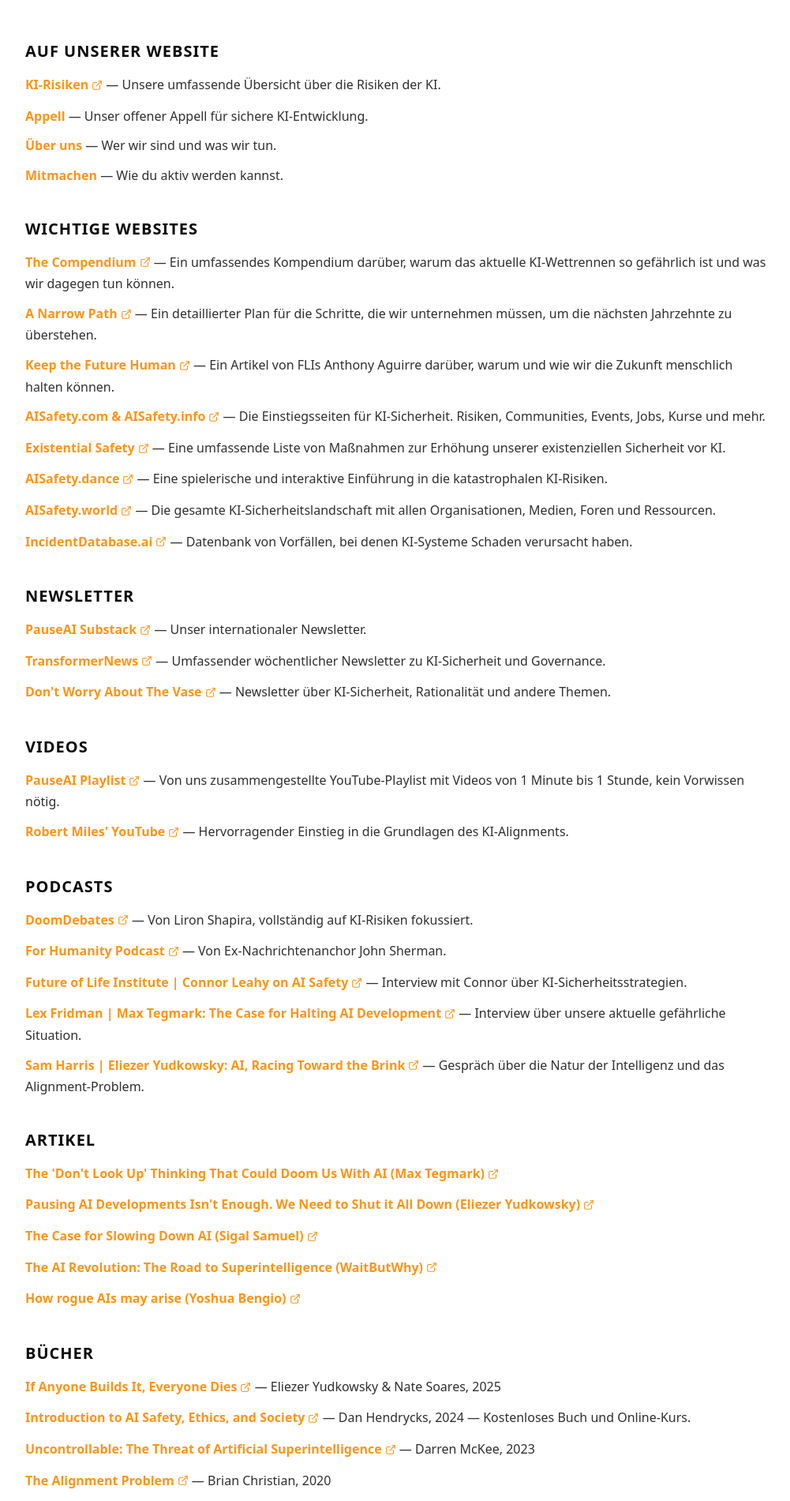
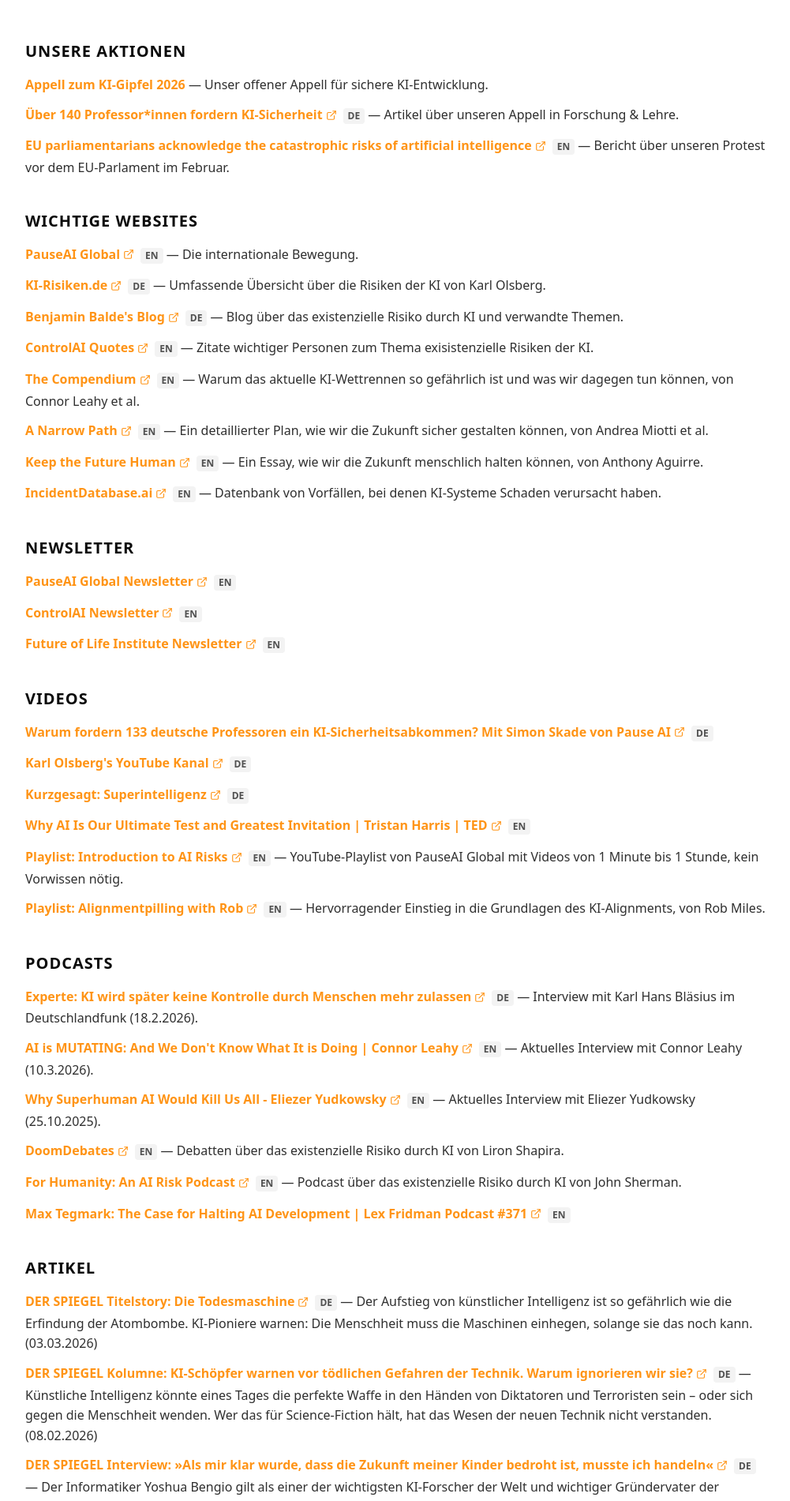
Before and after one commit to SimonSkade1/PauseAI-Germany-Website, a Next.js app: page /informieren in a window 1280 px wide. Shown: the part 340-2241 px from the top of the page at 79% size, without its empty margins (136-1137 px from the left). Built offline with nearby package versions, Linux system fonts and the light colour scheme.

Commit message:
v2 von markus

```diff
--- a/src/app/informieren/page.tsx
+++ b/src/app/informieren/page.tsx
@@ -8,6 +8,7 @@ type Resource = {
   href: string;
   description?: string;
   external?: boolean;
+  language?: "DE" | "EN";
 };
 
 function ResourceList({ items }: { items: Resource[] }) {
@@ -30,6 +31,11 @@ function ResourceList({ items }: { items: Resource[] }) {
               {item.title}
             </Link>
           )}
+          {item.language && (
+            <span className="ml-2 inline-flex items-center rounded-sm bg-pause-black/5 px-1.5 py-0.5 text-xs font-body-bold text-pause-black/70">
+              {item.language}
+            </span>
+          )}
           {item.description && <> — {item.description}</>}
         </li>
       ))}
@@ -39,236 +45,296 @@ function ResourceList({ items }: { items: Resource[] }) {
 
 const internalLinks: Resource[] = [
   {
-    title: "KI-Risiken",
-    href: "https://ki-risiken.de",
-    description: "Unsere umfassende Übersicht über die Risiken der KI.",
-    external: true,
-  },
-  {
-    title: "Appell",
+    title: "Appell zum KI-Gipfel 2026",
     href: "/appell",
     description: "Unser offener Appell für sichere KI-Entwicklung.",
   },
   {
-    title: "Über uns",
-    href: "/ueber-uns",
-    description: "Wer wir sind und was wir tun.",
+    title: "Über 140 Professor*innen fordern KI-Sicherheit",
+    href: "https://www.forschung-und-lehre.de/politik/ueber-140-professorinnen-und-professoren-fordern-ki-sicherheit-7541",
+    description: "Artikel über unseren Appell in Forschung & Lehre.",
+    external: true,
+    language: "DE",
   },
   {
-    title: "Mitmachen",
-    href: "/mitmachen",
-    description: "Wie du aktiv werden kannst.",
+    title: "EU parliamentarians acknowledge the catastrophic risks of artificial intelligence",
+    href: "https://pauseai.substack.com/p/eu-parliamentarians-acknowledge-the",
+    description: "Bericht über unseren Protest vor dem EU-Parlament im Februar.",
+    external: true,
+    language: "EN",
   },
 ];
 
 const importantWebsites: Resource[] = [
   {
+    title: "PauseAI Global",
+    href: "https://pauseai.info/",
+    description: "Die internationale Bewegung.",
+    external: true,
+    language: "EN",
+  },
+  {
+    title: "KI-Risiken.de",
+    href: "https://ki-risiken.de",
+    description: "Umfassende Übersicht über die Risiken der KI von Karl Olsberg.",
+    external: true,
+    language: "DE",
+  },
+  {
+    title: "Benjamin Balde's Blog",
+    href: "https://substack.com/@amirbenjaminbalde",
+    description: "Blog über das existenzielle Risiko durch KI und verwandte Themen.",
+    external: true,
+    language: "DE",
+  },
+  {
+    title: "ControlAI Quotes",
+    href: "https://controlai.com/quotes",
+    description: "Zitate wichtiger Personen zum Thema exisistenzielle Risiken der KI.",
+    external: true,
+    language: "EN",
+  },
+  {
     title: "The Compendium",
     href: "https://www.thecompendium.ai/",
-    description:
-      "Ein umfassendes Kompendium darüber, warum das aktuelle KI-Wettrennen so gefährlich ist und was wir dagegen tun können.",
+    description: "Warum das aktuelle KI-Wettrennen so gefährlich ist und was wir dagegen tun können, von Connor Leahy et al.",
     external: true,
+    language: "EN",
   },
   {
     title: "A Narrow Path",
     href: "https://www.narrowpath.co/",
-    description:
-      "Ein detaillierter Plan für die Schritte, die wir unternehmen müssen, um die nächsten Jahrzehnte zu überstehen.",
+    description: "Ein detaillierter Plan, wie wir die Zukunft sicher gestalten können, von Andrea Miotti et al.",
     external: true,
+    language: "EN",
   },
   {
     title: "Keep the Future Human",
     href: "https://keepthefuturehuman.ai/",
-    description:
-      "Ein Artikel von FLIs Anthony Aguirre darüber, warum und wie wir die Zukunft menschlich halten können.",
+    description: "Ein Essay, wie wir die Zukunft menschlich halten können, von Anthony Aguirre.",
     external: true,
-  },
-  {
-    title: "AISafety.com & AISafety.info",
-    href: "https://www.aisafety.com",
-    description:
-      "Die Einstiegsseiten für KI-Sicherheit. Risiken, Communities, Events, Jobs, Kurse und mehr.",
-    external: true,
-  },
-  {
-    title: "Existential Safety",
-    href: "https://existentialsafety.org/",
-    description:
-      "Eine umfassende Liste von Maßnahmen zur Erhöhung unserer existenziellen Sicherheit vor KI.",
-    external: true,
-  },
-  {
-    title: "AISafety.dance",
-    href: "https://aisafety.dance",
-    description:
-      "Eine spielerische und interaktive Einführung in die katastrophalen KI-Risiken.",
-    external: true,
-  },
-  {
-    title: "AISafety.world",
-    href: "https://aisafety.world/tiles/",
-    description:
-      "Die gesamte KI-Sicherheitslandschaft mit allen Organisationen, Medien, Foren und Ressourcen.",
-    external: true,
+    language: "EN",
   },
   {
     title: "IncidentDatabase.ai",
     href: "https://incidentdatabase.ai/",
-    description:
-      "Datenbank von Vorfällen, bei denen KI-Systeme Schaden verursacht haben.",
+    description: "Datenbank von Vorfällen, bei denen KI-Systeme Schaden verursacht haben.",
     external: true,
+    language: "EN",
   },
 ];
 
 const newsletters: Resource[] = [
   {
-    title: "PauseAI Substack",
+    title: "PauseAI Global Newsletter",
     href: "https://pauseai.substack.com/",
-    description: "Unser internationaler Newsletter.",
     external: true,
+    language: "EN",
   },
   {
-    title: "TransformerNews",
-    href: "https://www.transformernews.ai/",
-    description:
-      "Umfassender wöchentlicher Newsletter zu KI-Sicherheit und Governance.",
+    title: "ControlAI Newsletter",
+    href: "https://controlai.com/newsletter",
     external: true,
+    language: "EN",
   },
   {
-    title: "Don't Worry About The Vase",
-    href: "https://thezvi.substack.com/",
-    description:
-      "Newsletter über KI-Sicherheit, Rationalität und andere Themen.",
+    title: "Future of Life Institute Newsletter",
+    href: "https://futureoflife.org/newsletter/",
     external: true,
+    language: "EN",
   },
 ];
 
 const videos: Resource[] = [
   {
-    title: "PauseAI Playlist",
+    title: "Warum fordern 133 deutsche Professoren ein KI-Sicherheitsabkommen? Mit Simon Skade von Pause AI",
+    href: "https://www.youtube.com/watch?v=4QwlOJzKGGw",
+    external: true,
+    language: "DE",
+  },
+  {
+    title: "Karl Olsberg's YouTube Kanal",
+    href: "https://www.youtube.com/@KarlOlsbergAutor",
+    external: true,
+    language: "DE",
+  },
+  {
+    title: "Kurzgesagt: Superintelligenz",
+    href: "https://www.youtube.com/watch?v=lHlxx9gS7Ek",
+    external: true,
+    language: "DE",
+  },
+  {
+    title: "Why AI Is Our Ultimate Test and Greatest Invitation | Tristan Harris | TED",
+    href: "https://www.youtube.com/watch?v=6kPHnl-RsVI",
+    external: true,
+    language: "EN",
+  },
+  {
+    title: "Playlist: Introduction to AI Risks",
     href: "https://www.youtube.com/playlist?list=PLI46NoubGtIJa0JVCBR-9CayxCOmU0EJt",
     description:
-      "Von uns zusammengestellte YouTube-Playlist mit Videos von 1 Minute bis 1 Stunde, kein Vorwissen nötig.",
+      "YouTube-Playlist von PauseAI Global mit Videos von 1 Minute bis 1 Stunde, kein Vorwissen nötig.",
     external: true,
+    language: "EN",
   },
   {
-    title: "Robert Miles' YouTube",
+    title: "Playlist: Alignmentpilling with Rob",
     href: "https://www.youtube.com/watch?v=tlS5Y2vm02c&list=PLfHsskCxi_g-c62a_dmsNuHynaXsRQm40",
-    description:
-      "Hervorragender Einstieg in die Grundlagen des KI-Alignments.",
+    description: "Hervorragender Einstieg in die Grundlagen des KI-Alignments, von Rob Miles.",
     external: true,
+    language: "EN",
   },
 ];
 
 const podcasts: Resource[] = [
   {
+    title: "Experte: KI wird später keine Kontrolle durch Menschen mehr zulassen",
+    href: "https://www.deutschlandfunk.de/forschende-fordern-sicherheitsstandards-fuer-ki-interview-k-h-blaesius-100.html",
+    description: "Interview mit Karl Hans Bläsius im Deutschlandfunk (18.2.2026).",
+    external: true,
+    language: "DE",
+  },
+  {
+    title: "AI is MUTATING: And We Don't Know What It is Doing | Connor Leahy",
+    href: "https://www.youtube.com/watch?v=rf2KFVcKQdQ",
+    description: "Aktuelles Interview mit Connor Leahy (10.3.2026).",
+    external: true,
+    language: "EN",
+  },
+  {
+    title: "Why Superhuman AI Would Kill Us All - Eliezer Yudkowsky",
+    href: "https://www.youtube.com/watch?v=nRvAt4H7d7E",
+    description: "Aktuelles Interview mit Eliezer Yudkowsky (25.10.2025).",
+    external: true,
+    language: "EN",
+  },
+  {
     title: "DoomDebates",
     href: "https://www.youtube.com/@DoomDebates",
     description:
-      "Von Liron Shapira, vollständig auf KI-Risiken fokussiert.",
+      "Debatten über das existenzielle Risiko durch KI von Liron Shapira.",
     external: true,
+    language: "EN",
   },
   {
-    title: "For Humanity Podcast",
-    href: "https://www.youtube.com/@ForHumanityPodcast",
-    description: "Von Ex-Nachrichtenanchor John Sherman.",
+    title: "For Humanity: An AI Risk Podcast",
+    href: "https://podcasts.apple.com/de/podcast/for-humanity-an-ai-risk-podcast/id1713853739",
+    description: "Podcast über das existenzielle Risiko durch KI von John Sherman.",
     external: true,
+    language: "EN",
   },
   {
-    title: "Future of Life Institute | Connor Leahy on AI Safety",
-    href: "https://youtu.be/cSL3Zau1X8g?t=1803",
-    description: "Interview mit Connor über KI-Sicherheitsstrategien.",
+    title: "Max Tegmark: The Case for Halting AI Development | Lex Fridman Podcast #371",
+    href: "https://youtu.be/VcVfceTsD0A?si=1fRfgtsKWSxh8T8F",
     external: true,
-  },
-  {
-    title: "Lex Fridman | Max Tegmark: The Case for Halting AI Development",
-    href: "https://youtu.be/VcVfceTsD0A?t=1547",
-    description: "Interview über unsere aktuelle gefährliche Situation.",
-    external: true,
-  },
-  {
-    title: "Sam Harris | Eliezer Yudkowsky: AI, Racing Toward the Brink",
-    href: "https://samharris.org/episode/SE60B0CF4B8",
-    description:
-      "Gespräch über die Natur der Intelligenz und das Alignment-Problem.",
-    external: true,
+    language: "EN",
   },
 ];
 
 const articles: Resource[] = [
   {
-    title:
-      "The 'Don't Look Up' Thinking That Could Doom Us With AI (Max Tegmark)",
+    title: "DER SPIEGEL Titelstory: Die Todesmaschine",
+    href: "https://www.spiegel.de/ausland/kuenstliche-intelligenz-regulierung-dringend-noetig-um-toedliche-risiken-zu-vermeiden-a-c0a9b62d-5872-40ef-a503-8d3213d21aac",
+    description: "Der Aufstieg von künstlicher Intelligenz ist so gefährlich wie die Erfindung der Atombombe. KI-Pioniere warnen: Die Menschheit muss die Maschinen einhegen, solange sie das noch kann. (03.03.2026)",
+    external: true,
+    language: "DE",
+  },
+  {
+    title: "DER SPIEGEL Kolumne: KI-Schöpfer warnen vor tödlichen Gefahren der Technik. Warum ignorieren wir sie?",
+    href: "https://www.spiegel.de/ausland/ki-schoepfer-warnen-vor-toedlichen-gefahren-der-technik-warum-ignorieren-wir-sie-kolumne-a-6df9e814-33b6-4251-9e7f-129df15eff3b",
+    description: "Künstliche Intelligenz könnte eines Tages die perfekte Waffe in den Händen von Diktatoren und Terroristen sein – oder sich gegen die Menschheit wenden. Wer das für Sci­ence-Fic­tion hält, hat das Wesen der neuen Technik nicht verstanden. (08.02.2026)",
+    external: true,
+    language: "DE",
+  },
+  {
+    title: "DER SPIEGEL Interview: »Als mir klar wurde, dass die Zukunft meiner Kinder bedroht ist, musste ich handeln«",
+    href: "https://www.spiegel.de/netzwelt/web/kuenstliche-intelligenz-gruendervater-warnt-vor-kontrollverlust-sollten-den-stecker-ziehen-koennen-a-634f4958-a1fe-4c3e-8d51-bf187902c5fc",
+    description: "Der Informatiker Yoshua Bengio gilt als einer der wichtigsten KI-Forscher der Welt und wichtiger Gründervater der Technik. Heute hält er seine Schöpfung für brandgefährlich – und warnt vor dem Kontrollverlust. (14.11.2025)",
+    external: true,
+    language: "DE",
+  },
+  {
+    title: "The 'Don't Look Up' Thinking That Could Doom Us With AI (Max Tegmark)",
     href: "https://time.com/6273743/thinking-that-could-doom-us-with-ai/",
     external: true,
+    language: "EN",
   },
   {
-    title:
-      "Pausing AI Developments Isn't Enough. We Need to Shut it All Down (Eliezer Yudkowsky)",
+    title: "Pausing AI Developments Isn't Enough. We Need to Shut it All Down (Eliezer Yudkowsky)",
     href: "https://time.com/6266923/ai-eliezer-yudkowsky-open-letter-not-enough/",
     external: true,
+    language: "EN",
   },
   {
     title: "The Case for Slowing Down AI (Sigal Samuel)",
     href: "https://www.vox.com/the-highlight/23621198/artificial-intelligence-chatgpt-openai-existential-risk-china-ai-safety-technology",
     external: true,
+    language: "EN",
   },
   {
-    title:
-      "The AI Revolution: The Road to Superintelligence (WaitButWhy)",
+    title: "The AI Revolution: The Road to Superintelligence (WaitButWhy)",
     href: "https://waitbutwhy.com/2015/01/artificial-intelligence-revolution-1.html",
     external: true,
+    language: "EN",
   },
   {
     title: "How rogue AIs may arise (Yoshua Bengio)",
     href: "https://yoshuabengio.org/2023/05/22/how-rogue-ais-may-arise/",
     external: true,
+    language: "EN",
   },
 ];
 
 const books: Resource[] = [
   {
+    title: "Kontroll-Illusion",
+    href: "https://www.ki-risiken.de/kontroll-illusion/",
+    description: "Warum KI unsere Existenz bedroht (Karl Olsberg, 2025)",
+    external: true,
+    language: "DE",
+  },
+  {
     title: "If Anyone Builds It, Everyone Dies",
     href: "https://ifanyonebuildsit.com/",
     description: "Eliezer Yudkowsky & Nate Soares, 2025",
     external: true,
-  },
-  {
-    title: "Introduction to AI Safety, Ethics, and Society",
-    href: "https://www.aisafetybook.com/",
-    description:
-      "Dan Hendrycks, 2024 — Kostenloses Buch und Online-Kurs.",
-    external: true,
+    language: "EN",
   },
   {
     title: "Uncontrollable: The Threat of Artificial Superintelligence",
     href: "https://www.goodreads.com/book/show/202416160-uncontrollable",
     description: "Darren McKee, 2023",
     external: true,
+    language: "EN",
   },
   {
     title: "The Alignment Problem",
     href: "https://www.goodreads.com/book/show/50489349-the-alignment-problem",
     description: "Brian Christian, 2020",
     external: true,
+    language: "EN",
   },
   {
     title: "Human Compatible",
     href: "https://www.goodreads.com/en/book/show/44767248",
     description: "Stuart Russell, 2019",
     external: true,
+    language: "EN",
   },
   {
     title: "Life 3.0",
     href: "https://www.goodreads.com/en/book/show/34272565",
     description: "Max Tegmark, 2017",
     external: true,
+    language: "EN",
   },
   {
     title: "Superintelligence",
     href: "https://www.goodreads.com/en/book/show/20527133",
     description: "Nick Bostrom, 2014",
     external: true,
+    language: "EN",
   },
 ];
 
@@ -277,67 +343,52 @@ const papers: Resource[] = [
     title: "Sammlung von KI-Sicherheitsartikeln",
     href: "https://arkose.org/aisafety",
     external: true,
+    language: "EN",
   },
   {
     title: "Weitere Sammlung",
     href: "https://futureoflife.org/resource/introductory-resources-on-ai-risks/#toc-44245428-2",
     external: true,
+    language: "EN",
   },
   {
     title: "Alignment faking in large language models",
     href: "https://www.anthropic.com/news/alignment-faking",
     description: "Aktuelle Arbeit von Anthropic.",
     external: true,
+    language: "EN",
   },
   {
     title: "Managing extreme AI risks amid rapid progress",
     href: "https://www.science.org/doi/abs/10.1126/science.adn0117",
     description: "Von den Pionieren des Feldes.",
     external: true,
-  },
-];
-
-const courses: Resource[] = [
-  {
-    title: "Intro to Transformative AI",
-    href: "https://aisafetyfundamentals.com/intro-to-tai/",
-    description: "15 Stunden",
-    external: true,
-  },
-  {
-    title: "AGI Safety Fundamentals",
-    href: "https://www.agisafetyfundamentals.com/",
-    description: "30 Stunden",
-    external: true,
-  },
-  {
-    title: "CHAI Bibliography",
-    href: "https://humancompatible.ai/bibliography",
-    description: "50+ Stunden",
-    external: true,
-  },
-  {
-    title: "AISafety.training",
-    href: "https://aisafety.training/",
-    description:
-      "Übersicht über Trainingsprogramme, Konferenzen und Events.",
-    external: true,
+    language: "EN",
   },
 ];
 
 const organizations: Resource[] = [
+  {
+    title: "ControlAI",
+    href: "https://controlai.com/",
+    description: "NGO für Lobby- und Kampagnenarbeit in Großbritannien und Europa.",
+    external: true,
+    language: "EN",
+  },
   {
     title: "Future of Life Institute",
     href: "https://futureoflife.org/cause-area/artificial-intelligence/",
     description:
       "Hat den offenen Brief initiiert, geleitet von Max Tegmark.",
     external: true,
+    language: "EN",
   },
   {
     title: "Center for AI Safety (CAIS)",
     href: "https://www.safe.ai/",
     description: "Forschungszentrum unter Dan Hendrycks.",
     external: true,
+    language: "EN",
   },
   {
     title: "Conjecture",
@@ -345,12 +396,7 @@ const organizations: Resource[] = [
     description:
       "Start-up für KI-Alignment und KI-Politik unter Connor Leahy.",
     external: true,
-  },
-  {
-    title: "ControlAI",
-    href: "https://controlai.com/",
-    description: "NGO für Lobby- und Kampagnenarbeit in Großbritannien.",
-    external: true,
+    language: "EN",
   },
   {
     title: "Machine Intelligence Research Institute (MIRI)",
@@ -358,11 +404,13 @@ const organizations: Resource[] = [
     description:
       "Mathematische Forschung zur KI-Sicherheit unter Eliezer Yudkowsky.",
     external: true,
+    language: "EN",
   },
   {
     title: "Institute for AI Policy and Strategy (IAPS)",
     href: "https://www.iaps.ai/",
     external: true,
+    language: "EN",
   },
 ];
 
@@ -403,7 +451,7 @@ export default function InformierenPage() {
         </section>
 
         {/* Sections */}
-        <ResourceSection title="Auf unserer Website" items={internalLinks} />
+        <ResourceSection title="Unsere Aktionen" items={internalLinks} />
         <ResourceSection title="Wichtige Websites" items={importantWebsites} />
         <ResourceSection title="Newsletter" items={newsletters} />
         <ResourceSection title="Videos" items={videos} />
@@ -414,7 +462,6 @@ export default function InformierenPage() {
           title="Wissenschaftliche Arbeiten"
           items={papers}
         />
-        <ResourceSection title="Kurse" items={courses} />
         <ResourceSection title="Organisationen" items={organizations} />
 
         {/* CTA */}
```
